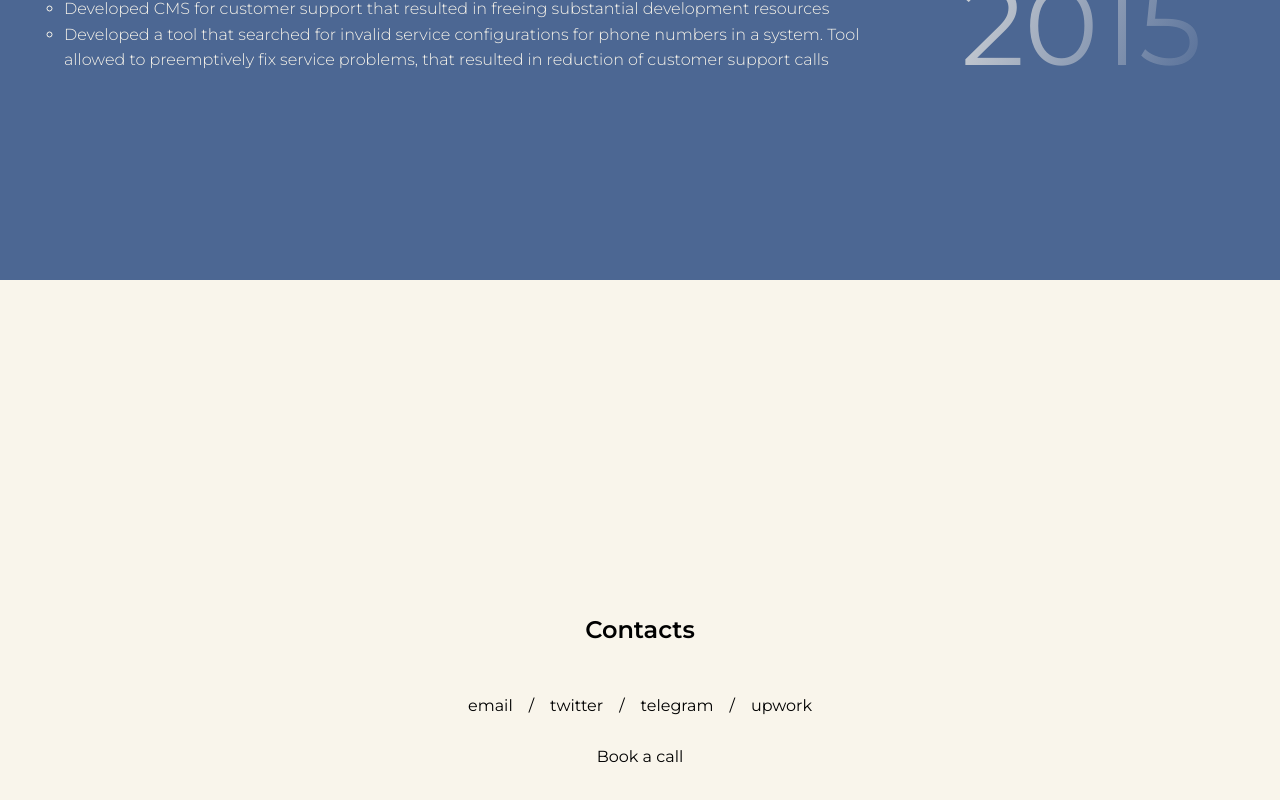
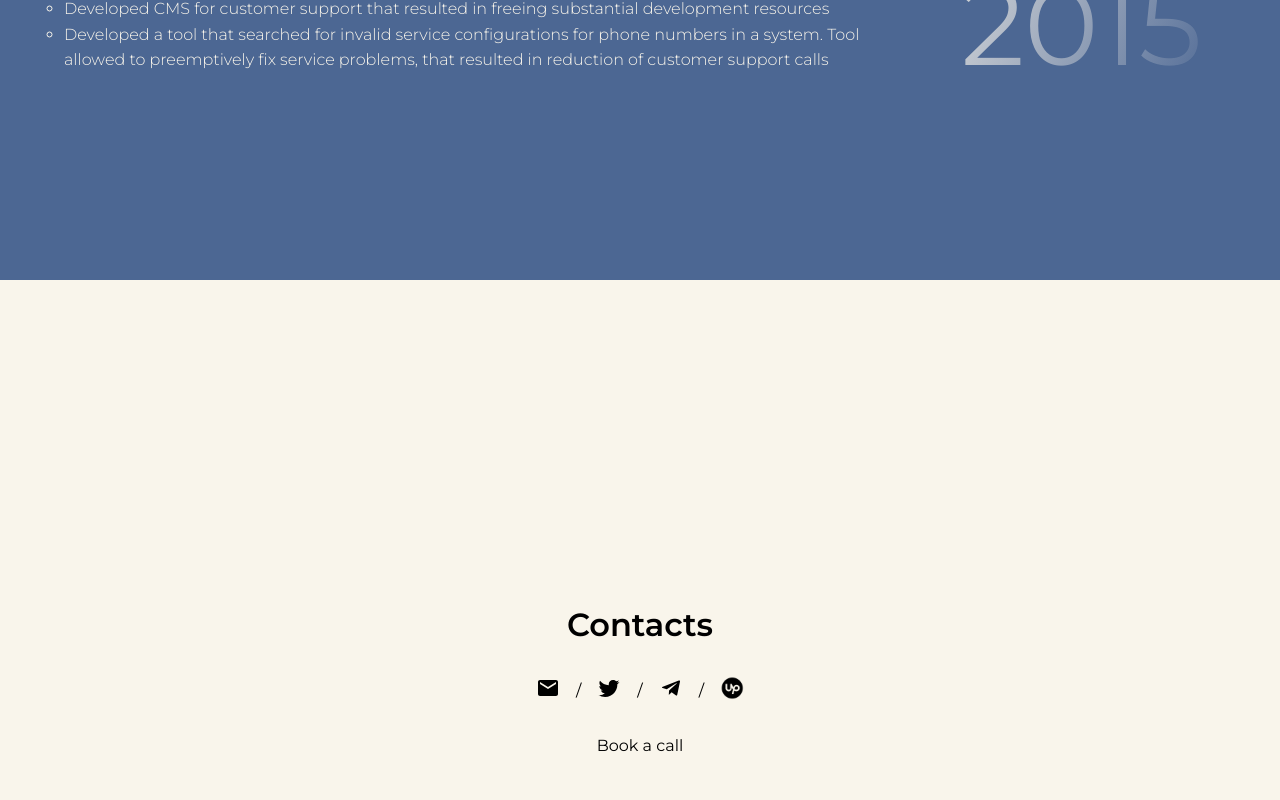
Before and after one commit to BazanAlexandro/bazan-tech-web, a Next.js app: page / in a window 1280 px wide. Shown: the part 3652-4452 px from the top of the page. Built offline with nearby package versions, Linux system fonts and the light colour scheme.

Commit message:
draft for contact section

```diff
--- a/components/home/sections/Contact/index.tsx
+++ b/components/home/sections/Contact/index.tsx
@@ -1,32 +1,37 @@
 import { CONTACTS } from '../../../../constants/contacts'
+import { Title } from '../../../common'
 import * as Styles from './styles'
+import EmailIcon from '@mui/icons-material/Email'
+import TwitterIcon from '@mui/icons-material/Twitter'
+import TelegramIcon from '@mui/icons-material/Telegram'
+import getImg from '../../../../utils/getImg'
 
 const ContactSection = () => {
 	return (
 		<Styles.Root>
-			<Styles.Title>
+			<Title>
 				Contacts
-			</Styles.Title>
+			</Title>
 
 			<Styles.ContactsRow>
 				<a href={`mailto:${CONTACTS.email}`}>
-					email
+					<EmailIcon />
 				</a>
 				/
-				<a>
-					twitter
+				<a href={CONTACTS.twitter}>
+					<TwitterIcon />
 				</a>
 				/
-				<a>
-					telegram
+				<a href={CONTACTS.telegram}>
+					<TelegramIcon />
 				</a>
 				/
-				<a>
-					upwork
+				<a href={CONTACTS.upwork}>
+					<Styles.UpworkIcon alt="upwork-icon" src={getImg('upwork.png')} />
 				</a>
 			</Styles.ContactsRow>
 
-			<a>Book a call</a>
+			<a href={CONTACTS.calendly}>Book a call</a>
 		</Styles.Root>
 	)
 }
--- a/components/home/sections/Contact/styles.ts
+++ b/components/home/sections/Contact/styles.ts
@@ -14,10 +14,13 @@ export const Root = styled.div`
 	gap: 2em;
 `
 
-export const Title = styled.h2``
-
 export const ContactsRow = styled.div`
 	display: flex;
 	gap: 1em;
 	align-items: center;
 `
+
+export const UpworkIcon = styled.img`
+	width: 1.5em;
+	height: 1.5em;
+`
--- a/constants/contacts.ts
+++ b/constants/contacts.ts
@@ -2,6 +2,7 @@ export const CONTACTS = {
 	email: 'alexander-bazan@outlook.com',
 	twitter: 'https://twitter.com/BazanTech',
 	linkedin: 'https://www.linkedin.com/in/alexander-bazan-b16017153/',
-	telegram: '@AlexanderBaz',
-	calendly: ''
+	telegram: 'https://telegram.me/Alexander_Baz',
+	calendly: 'https://calendly.com/alexanderbazan/interview',
+	upwork: 'https://www.upwork.com/freelancers/~0122d4519573b0d4dd'
 }
```
Also changed, not shown: public/assets/upwork.png (added).
